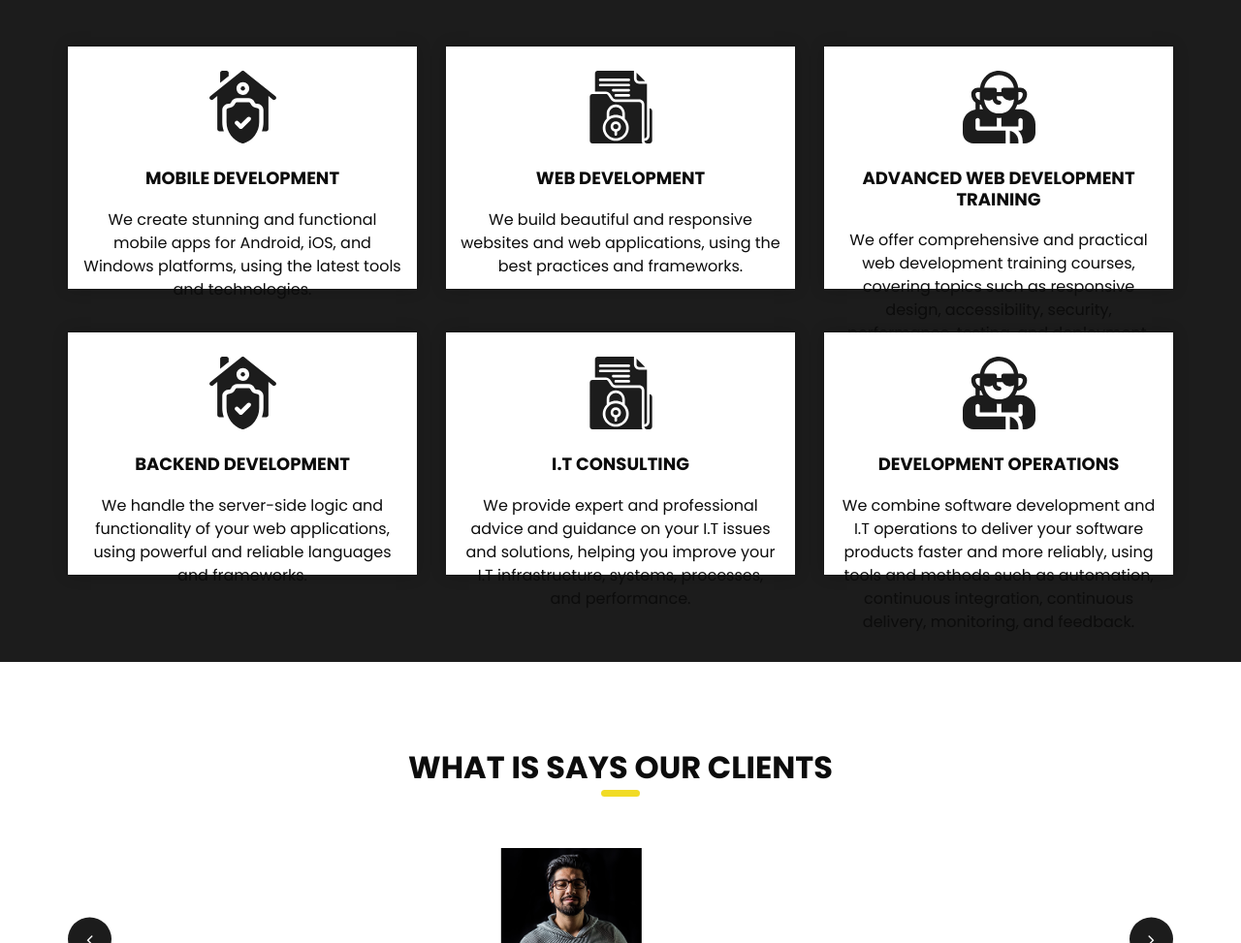
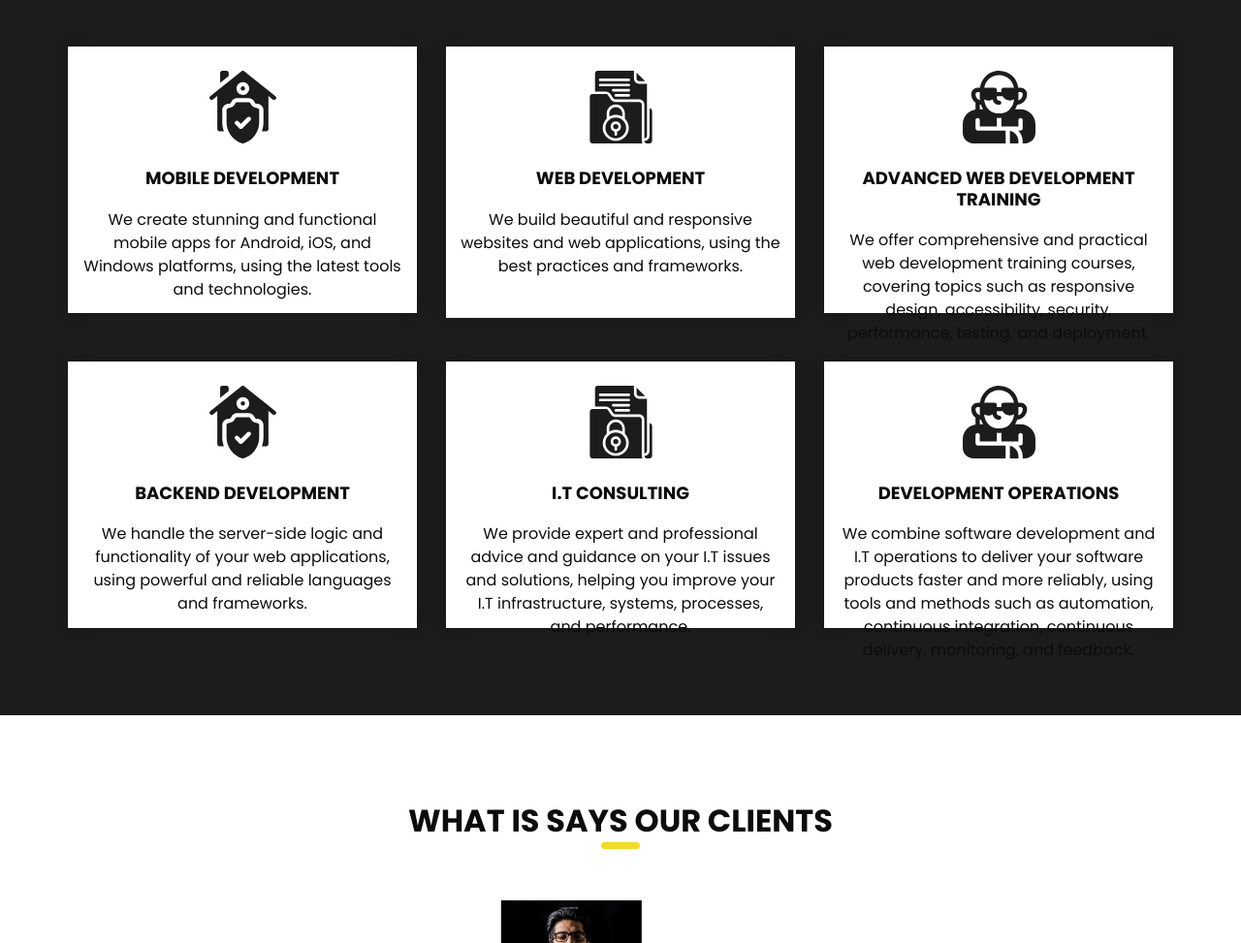
Before and after one commit to SiliconStarHub/website, a plain HTML site: page index.html in a window 1280 px wide. Shown: the part 1519-2492 px from the top of the page at 97% size. Drawn offline with Linux system fonts and the light colour scheme.

Commit message:
correction .detail-box hght

```diff
--- a/css/style.css
+++ b/css/style.css
@@ -492,7 +492,7 @@ a:focus {
 }
 
 .service_section .box .detail-box {
-  max-height: 100px;
+  max-height: 125px;
   margin-top: 25px;
 }
 
```
